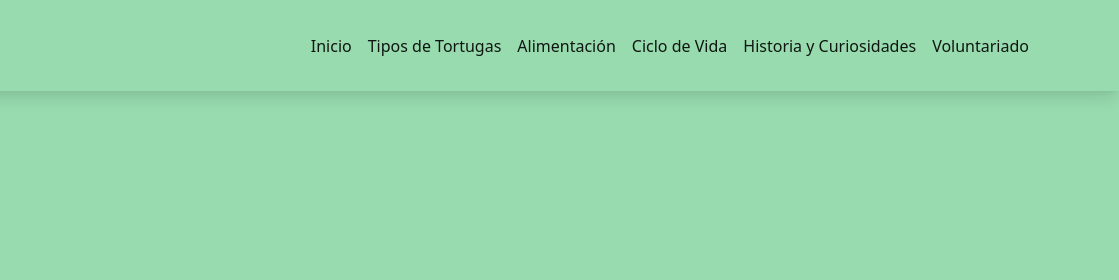
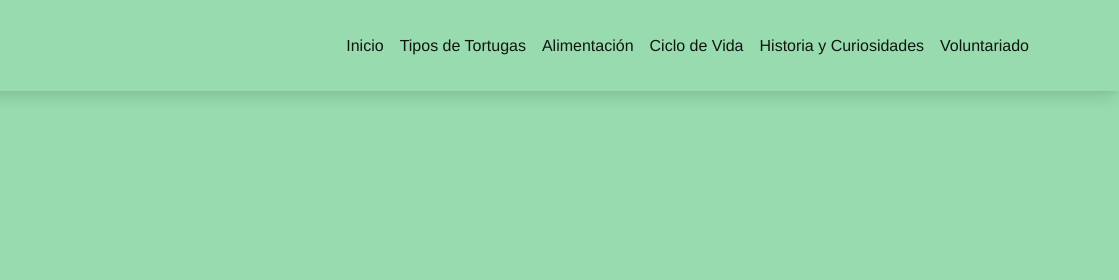
Before and after one commit to Saoturtle/ProyectoFinal-JoseMoreno, a website: page index.html in a window 1280 px wide. Shown: the top 280 px of the page, 161-1280 px from the left. Drawn offline with nearby package versions, Linux system fonts and the light colour scheme.

Commit message:
modificaciones generales

```diff
--- a/scss/style.scss
+++ b/scss/style.scss
@@ -12,6 +12,14 @@ p{
     font-family: Helvetica;
     font-weight: 500;
 }
+
+li{
+    color: $color-texto;
+    font-family: Helvetica;
+    font-weight: 500;
+}
+
+
 
 a{
     @include hover;
```
Also changed, not shown: css/style.css.
